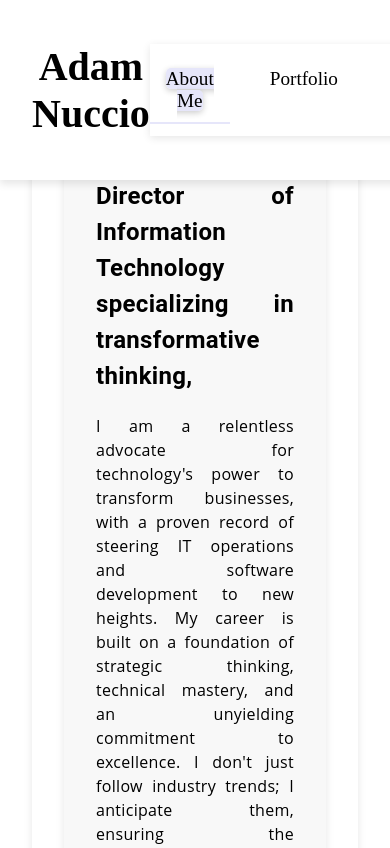
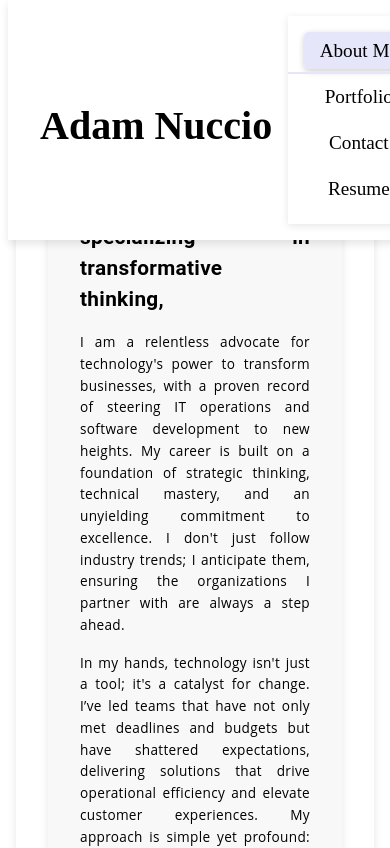
Before and after one commit to yahm0/AMN-REACT.JS-Portfolio, a React (Create React App) app: page / in a window 390 px wide. Shown: the top 848 px of the page. Built offline with nearby package versions, Linux system fonts and the light colour scheme.

Commit message:
Made changes to the app.css

```diff
--- a/src/styles/App.css
+++ b/src/styles/App.css
@@ -1,9 +1,154 @@
 /* src/styles/App.css */
 
+/* Basic App Container */
 .App {
   text-align: center;
+  margin: 0 auto;
+  max-width: 1200px;
+  /* Centralize content and restrict the maximum width */
 }
 
+/* Main Content Area */
 main {
   padding: 2rem;
+  margin: 0 auto;
+  /* Center the main content */
+  max-width: 100%;
+  width: 100%;
+  box-sizing: border-box;
 }
+
+/* Responsive Grid Layout */
+.grid-container {
+  display: grid;
+  grid-template-columns: repeat(auto-fit, minmax(250px, 1fr));
+  gap: 20px;
+  /* Responsive grid for general content */
+}
+
+/* Cards */
+.card {
+  background-color: #ffffff;
+  padding: 20px;
+  border-radius: 8px;
+  box-shadow: 0 4px 8px rgba(0, 0, 0, 0.1);
+  transition: transform 0.3s, box-shadow 0.3s;
+}
+
+/* Card Hover Effect */
+.card:hover {
+  transform: scale(1.02);
+  box-shadow: 0 6px 12px rgba(0, 0, 0, 0.2);
+}
+
+/* Responsive Typography */
+h1 {
+  font-size: 2.5rem;
+  margin-bottom: 1rem;
+}
+
+h2 {
+  font-size: 2rem;
+  margin-bottom: 1rem;
+}
+
+p {
+  font-size: 1rem;
+  line-height: 1.6;
+  margin-bottom: 1rem;
+}
+
+/* Navigation */
+nav ul {
+  list-style: none;
+  display: flex;
+  justify-content: center;
+  gap: 1.5rem;
+  padding: 0;
+  margin: 0;
+}
+
+nav ul li a {
+  color: #000000;
+  text-decoration: none;
+  font-size: 1.2rem;
+  padding: 0.5rem 1rem;
+  transition: background-color 0.3s, color 0.3s;
+}
+
+nav ul li a:hover {
+  background-color: #E6E6FA;
+  color: #000000 !important;
+  transform: scale(1.05);
+  box-shadow: 0 4px 12px rgba(0, 0, 0, 0.15);
+}
+
+nav ul li a.active {
+  background-color: #E6E6FA;
+  color: #000000 !important;
+  border-radius: 5px;
+  box-shadow: 0 2px 6px rgba(0, 0, 0, 0.2);
+}
+
+/* Media Queries for Responsive Design */
+@media (max-width: 768px) {
+
+  /* For tablets and smaller screens */
+  .App {
+    padding: 1rem;
+  }
+
+  main {
+    padding: 1rem;
+  }
+
+  nav ul {
+    flex-direction: column;
+    gap: 1rem;
+  }
+
+  h1 {
+    font-size: 2rem;
+  }
+
+  h2 {
+    font-size: 1.5rem;
+  }
+
+  p {
+    font-size: 0.9rem;
+  }
+}
+
+@media (max-width: 480px) {
+
+  /* For mobile screens */
+  .App {
+    padding: 0.5rem;
+  }
+
+  main {
+    padding: 0.5rem;
+  }
+
+  nav ul {
+    flex-direction: column;
+    gap: 0.5rem;
+  }
+
+  h1 {
+    font-size: 1.8rem;
+  }
+
+  h2 {
+    font-size: 1.3rem;
+  }
+
+  p {
+    font-size: 0.85rem;
+  }
+
+  .card {
+    padding: 15px;
+  }
+}
```
